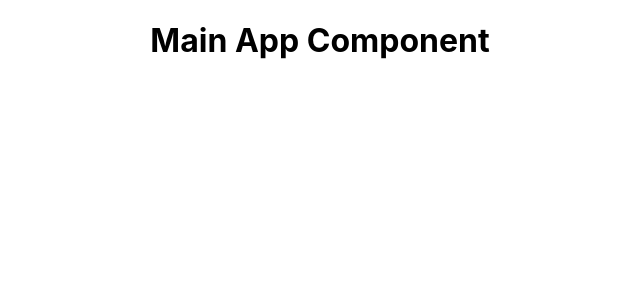
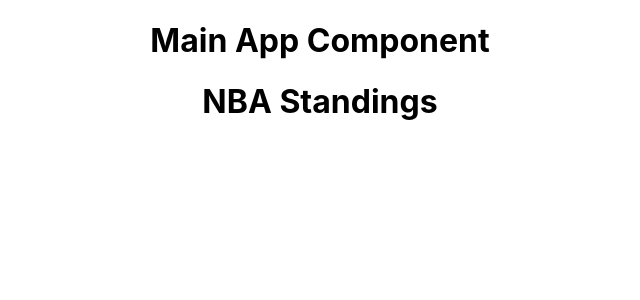
Before and after one commit to dyldrumm/box-lore, a React (Create React App) app in the folder client/react-app/: page / in a window 1280 px wide. Shown: the top 300 px of the page, without its empty margins (320-960 px from the left). Built offline with nearby package versions, Linux system fonts and the light colour scheme.

Commit message:
Housekeeping again
Added components and resources folders, started NavBar development.

```diff
--- a/client/react-app/package.json
+++ b/client/react-app/package.json
@@ -9,6 +9,7 @@
     "mysql": "^2.18.1",
     "mysql2": "^3.1.2",
     "react": "^18.2.0",
+    "react-bootstrap": "^2.7.2",
     "react-dom": "^18.2.0",
     "react-scripts": "^5.0.1",
     "web-vitals": "^2.1.4"
--- a/client/react-app/src/App.js
+++ b/client/react-app/src/App.js
@@ -1,4 +1,8 @@
 import './App.css';
+import React, {Component} from 'react';
+import ReactDOM from 'react-dom/client';
+import StandingsTable from './Components/Components.js';
+import NavBar from './Components/Navbar.js';
 
 function App() {
   return (
@@ -6,6 +10,7 @@
       <div className="content">
         <h1>Main App Component</h1>
       </div>
+      <StandingsTable />
     </div>
   );
 }
--- /dev/null
+++ b/client/react-app/src/Components/Components.js
@@ -0,0 +1,11 @@
+import React, { Component } from 'react';
+
+export default class StandingsTable extends Component {
+    render() {
+        return (
+          <div className="standings-table">
+            <h1>NBA Standings</h1>
+          </div>
+        );
+      }
+}
--- /dev/null
+++ b/client/react-app/src/Components/Navbar.js
@@ -0,0 +1,10 @@
+import React, { Component } from 'react';
+import Container from 'react-bootstrap/Container';
+import Nav from 'react-bootstrap/Nav';
+import Navbar from 'react-bootstrap/Navbar';
+import NavDropdown from 'react-bootstrap/NavDropdown';
+
+class NavBar extends Component {
+}
+
+export default NavBar;
```
Also changed, not shown: 1 other file (tests, documents, lock files or other folders).
